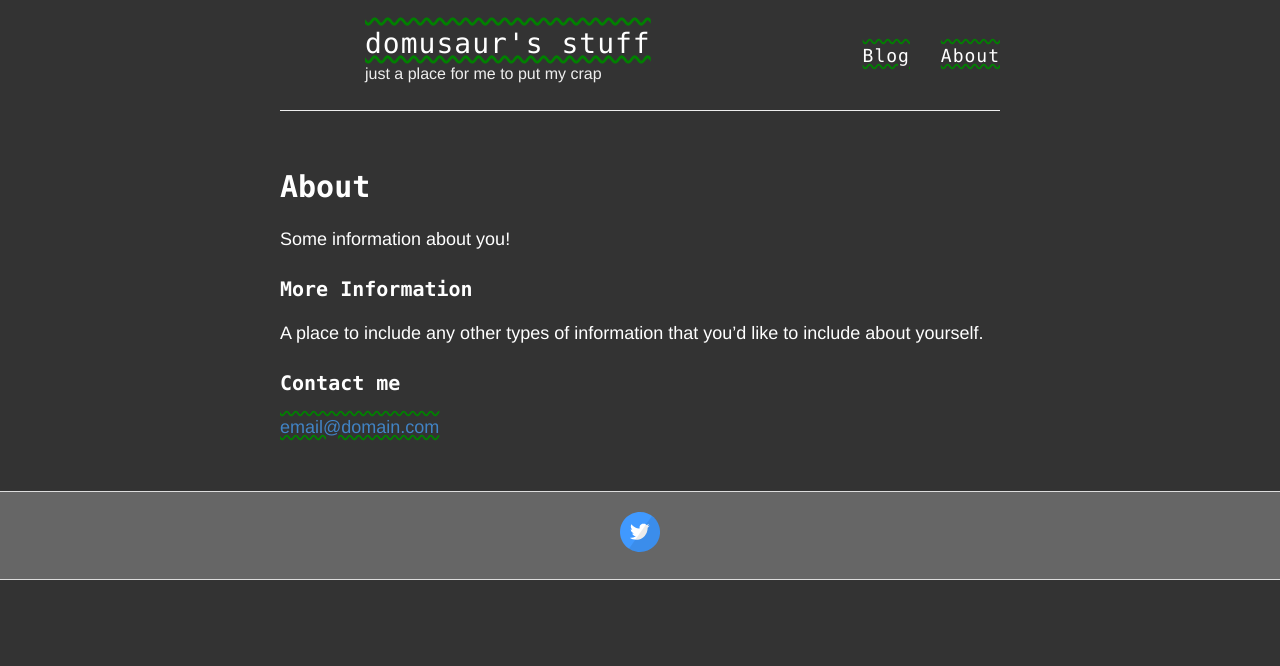
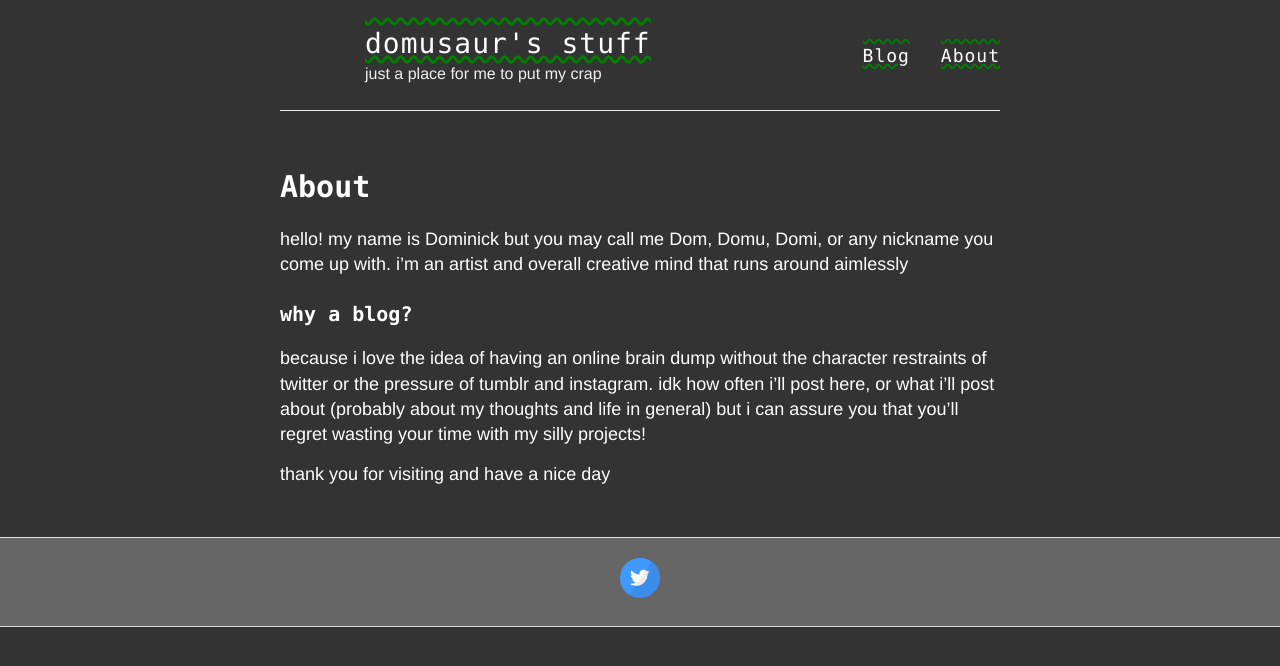
Before and after one commit to domusaur/domusaur.github.com, a Jekyll site: the page built from about.md, in a window 1280 px wide. Shown: the top 666 px of the page. Built offline with Jekyll 4.4.1, drawn with Linux system fonts in a browser that asks for light colours.

Commit message:
Update about.md

```diff
--- a/about.md
+++ b/about.md
@@ -4,12 +4,11 @@ title: About
 permalink: /about/
 ---
 
-Some information about you!
+hello! my name is Dominick but you may call me Dom, Domu, Domi, or any nickname you come up with. i'm an artist and overall creative mind that runs
+around aimlessly
 
-### More Information
+### why a blog?
 
-A place to include any other types of information that you'd like to include about yourself.
+because i love the idea of having an online brain dump without the character restraints of twitter or the pressure of tumblr and instagram. idk how often i'll post here, or what i'll post about (probably about my thoughts and life in general) but i can assure you that you'll regret wasting your time with my silly projects!
 
-### Contact me
-
-[email@domain.com](mailto:email@domain.com)
+thank you for visiting and have a nice day
```
